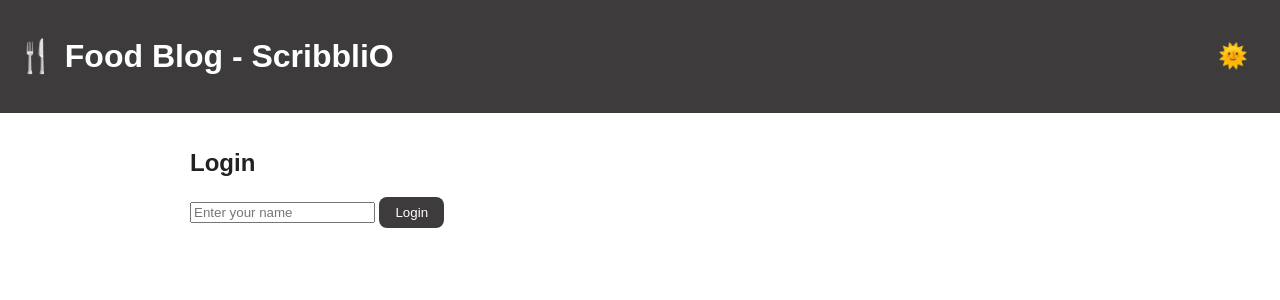
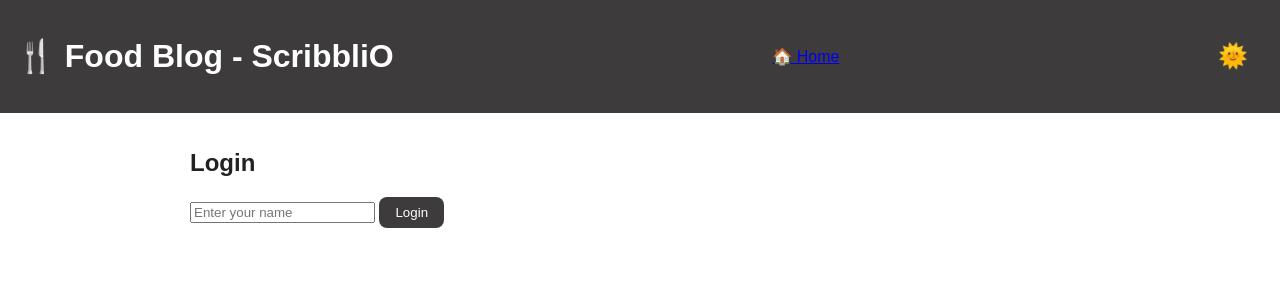
Before and after one commit to Karthikeyakandikonda/scribilo, a Flask app: template templates/food.html in a window 1280 px wide. Shown: the top 300 px of the page. Run offline with Flask 3, Linux system fonts and the light colour scheme; the template is opened without the code that fills it, so the values that code supplies are empty.

Commit message:
Update food.html

```diff
--- a/templates/food.html
+++ b/templates/food.html
@@ -123,6 +123,7 @@
 <body>
   <header>
     <h1>🍴 Food Blog - ScribbliO</h1>
+     <a href="main.html">🏠 Home</a>
     <div style="display:flex;align-items:center;gap:10px;">
       <span id="themeToggle" class="theme-toggle">🌞</span>
       <button id="logoutBtn" style="display:none;">Logout</button>
```
